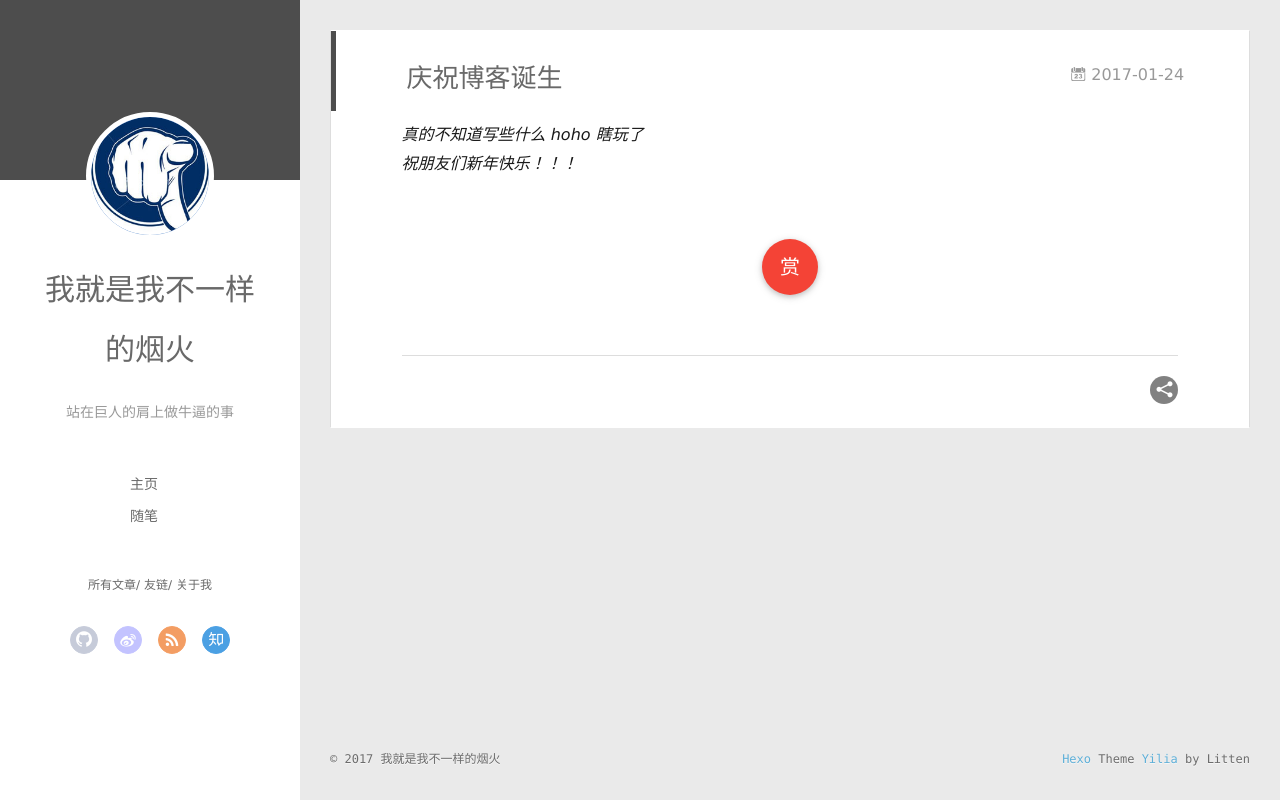
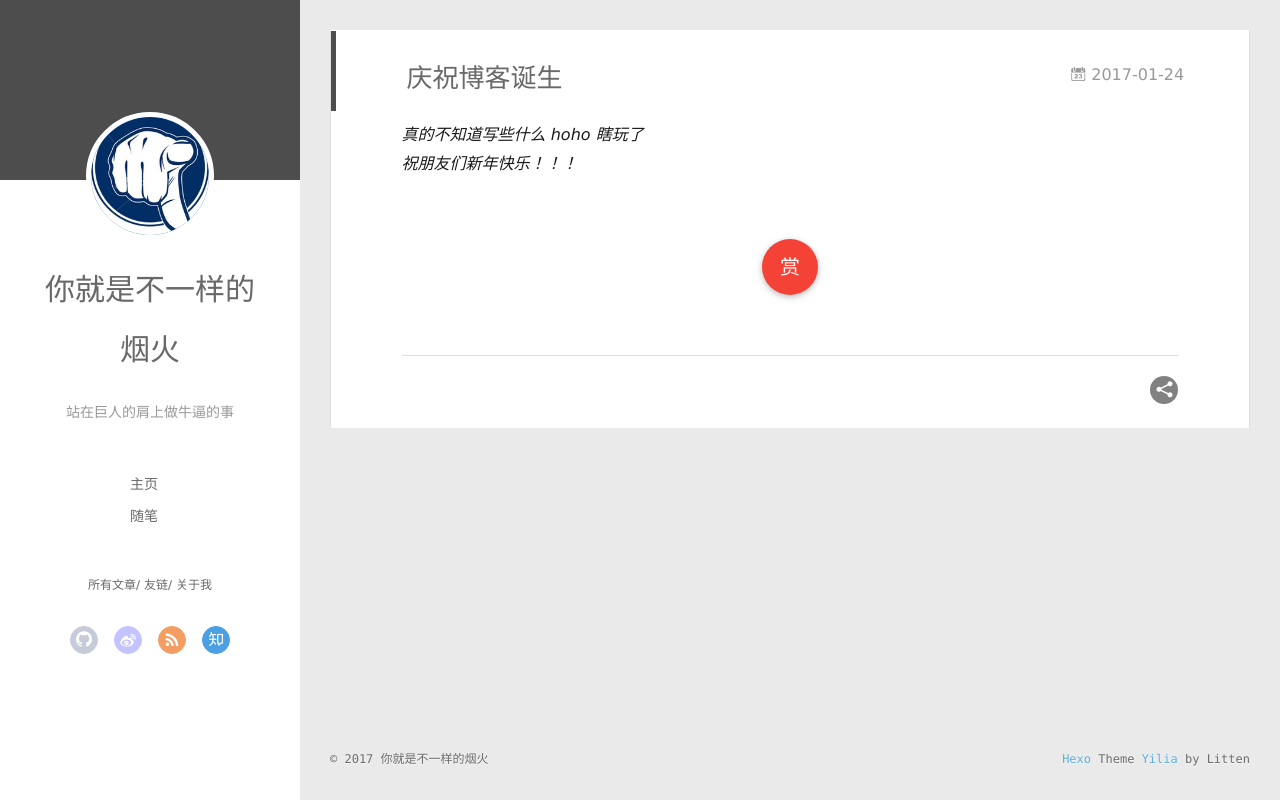
Before and after one commit to lzhangjianjunl/lzhangjianjunl.github.io, a plain HTML site: page 2017/01/24/庆祝博客诞生/index.html in a window 1280 px wide. Drawn offline with Linux system fonts and the light colour scheme; no server answers.

Commit message:
Site updated: 2017-02-15 18:44:25

```diff
--- a/2017/01/24/庆祝博客诞生/index.html
+++ b/2017/01/24/庆祝博客诞生/index.html
@@ -49,7 +49,7 @@
 			<img src="/assets/image/picture.jpg" class="js-avatar">
 		</a>
 		<hgroup>
-		  <h1 class="header-author"><a href="/">我就是我不一样的烟火</a></h1>
+		  <h1 class="header-author"><a href="/">你就是不一样的烟火</a></h1>
 		</hgroup>
 
 		<p class="header-subtitle">站在巨人的肩上做牛逼的事</p>
@@ -109,7 +109,7 @@
 				<img src="/assets/image/picture.jpg" class="js-avatar">
 			</div>
 			<hgroup>
-			  <h1 class="header-author js-header-author">我就是我不一样的烟火</h1>
+			  <h1 class="header-author js-header-author">你就是不一样的烟火</h1>
 			</hgroup>
 
 			<p class="header-subtitle"><i class="icon icon-quo-left"></i>站在巨人的肩上做牛逼的事<i class="icon icon-quo-right"></i></p>
@@ -298,7 +298,7 @@
   <div class="outer">
     <div id="footer-info">
     	<div class="footer-left">
-    		&copy; 2017 我就是我不一样的烟火
+    		&copy; 2017 你就是不一样的烟火
     	</div>
       	<div class="footer-right">
       		<a href="http://hexo.io/" target="_blank">Hexo</a>  Theme <a href="https://github.com/litten/hexo-theme-yilia" target="_blank">Yilia</a> by Litten
```
Also changed, not shown: archives/2017/01/index.html (+3 -3 lines), archives/2017/index.html (+3 -3 lines), archives/index.html (+3 -3 lines), index.html (+3 -3 lines).
